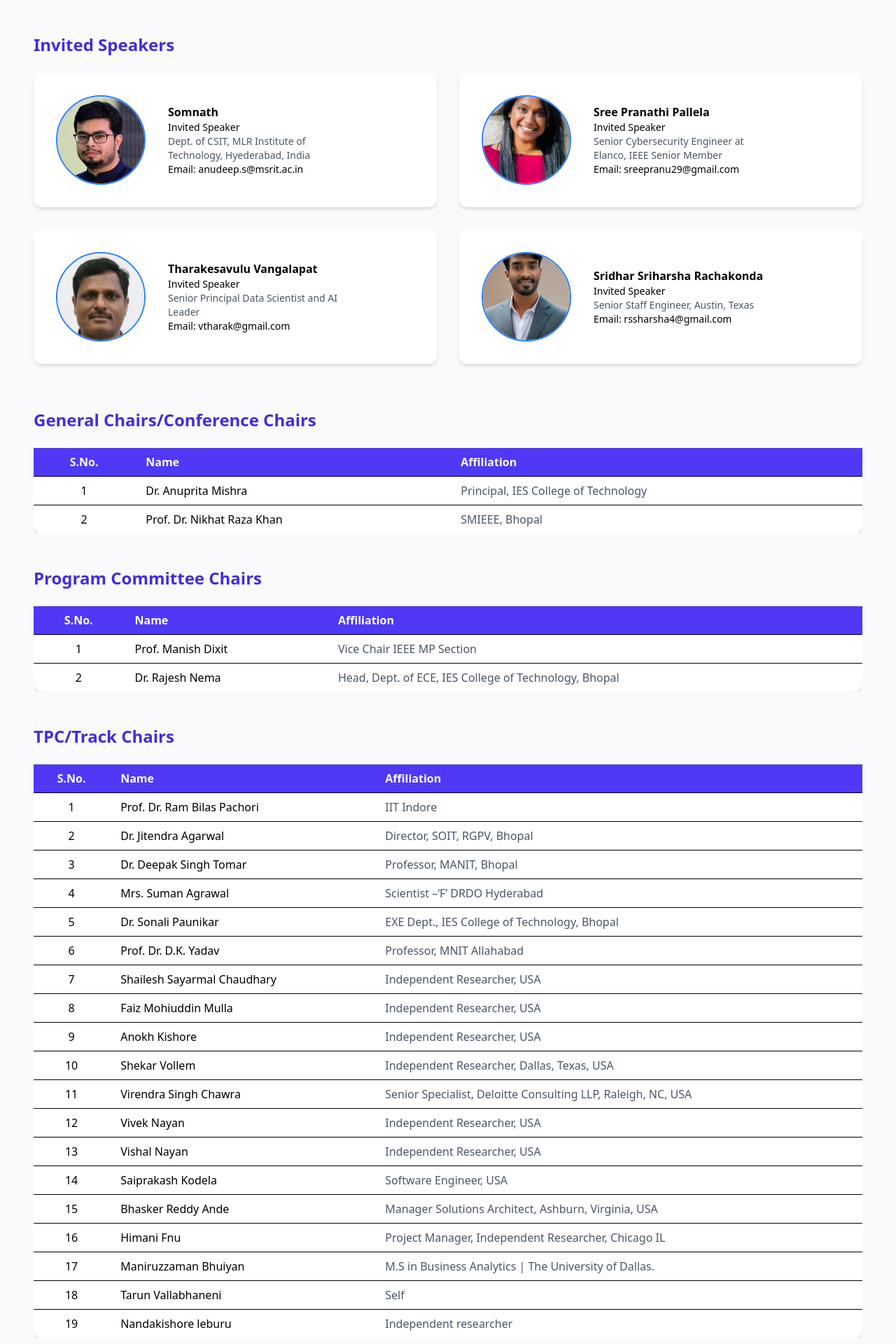
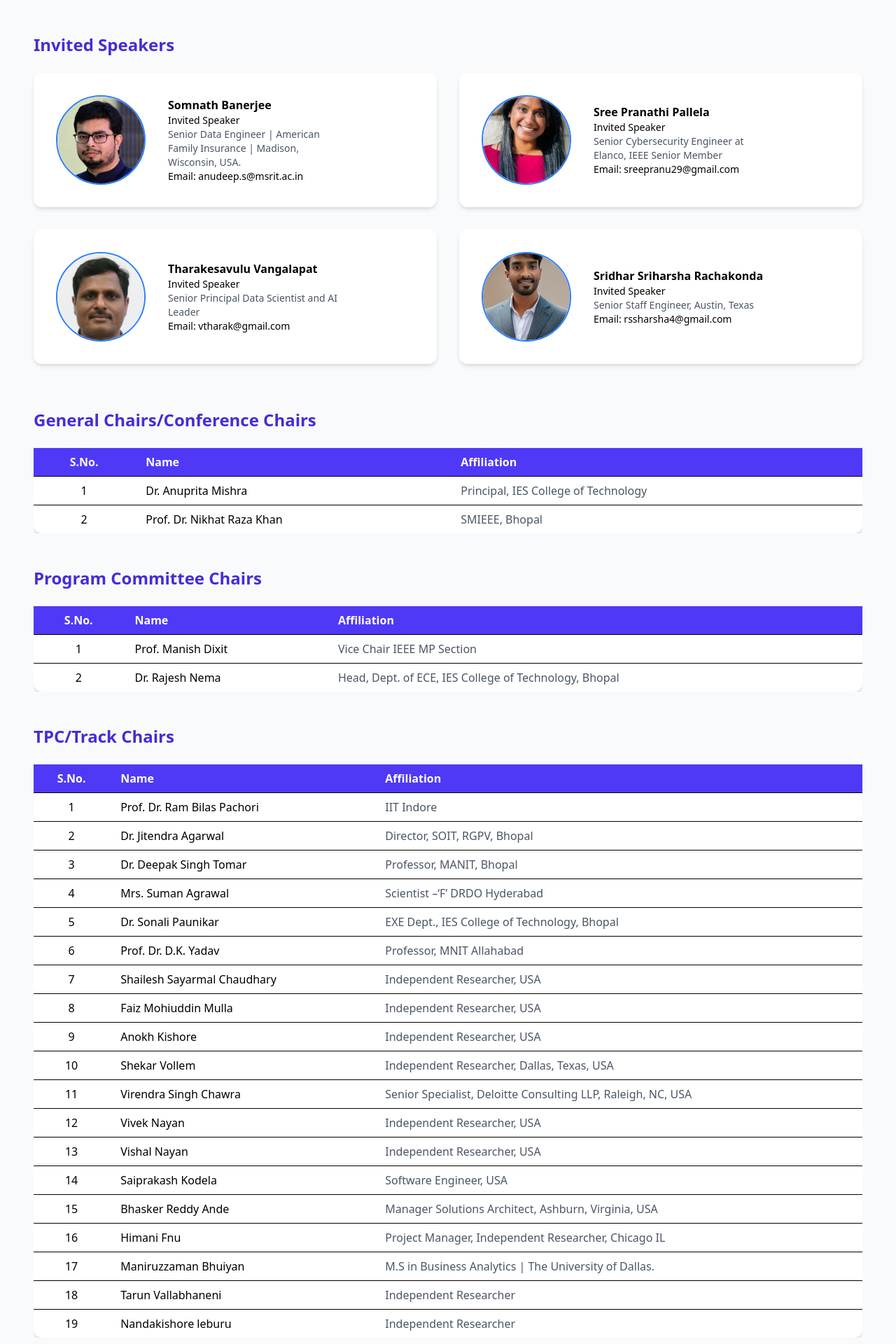
Before and after one commit to mr-dev-prince/ieee_conference, a React (Vite) app: page /committee in a window 1280 px wide. Shown: the part 2560-4480 px from the top of the page at 70% size. Built offline with nearby package versions, Linux system fonts and the light colour scheme.

Commit message:
update: refine invited speaker details and correct affiliations

```diff
--- a/src/pages/CommitteePage.jsx
+++ b/src/pages/CommitteePage.jsx
@@ -121,9 +121,9 @@ const keynoteSpeakers = [
 
 const invitedSpeaker = [
   {
-    name: "Somnath",
+    name: "Somnath Banerjee",
     role: "Invited Speaker",
-    desc: "Dept. of CSIT, MLR Institute of Technology, Hyederabad, India",
+    desc: "Senior Data Engineer | American Family Insurance | Madison, Wisconsin, USA.",
     email: "anudeep.s@msrit.ac.in",
     img: sm,
   },
@@ -219,11 +219,11 @@ const tpc = [
   },
   {
     name: "Tarun Vallabhaneni",
-    affiliation: "Self",
+    affiliation: "Independent Researcher",
   },
   {
     name: "Nandakishore leburu",
-    affiliation: "Independent researcher",
+    affiliation: "Independent Researcher",
   },
 ];
 
```
